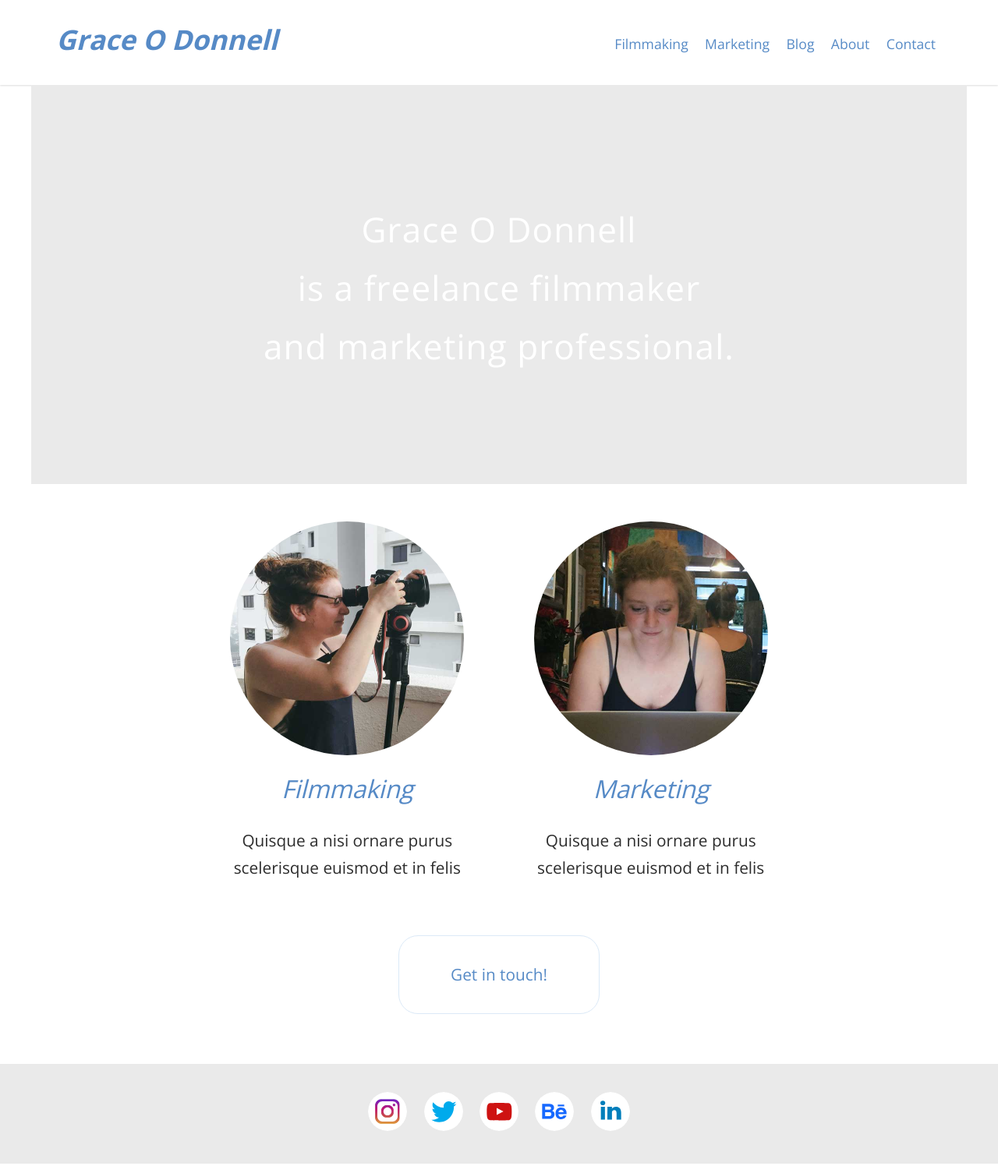
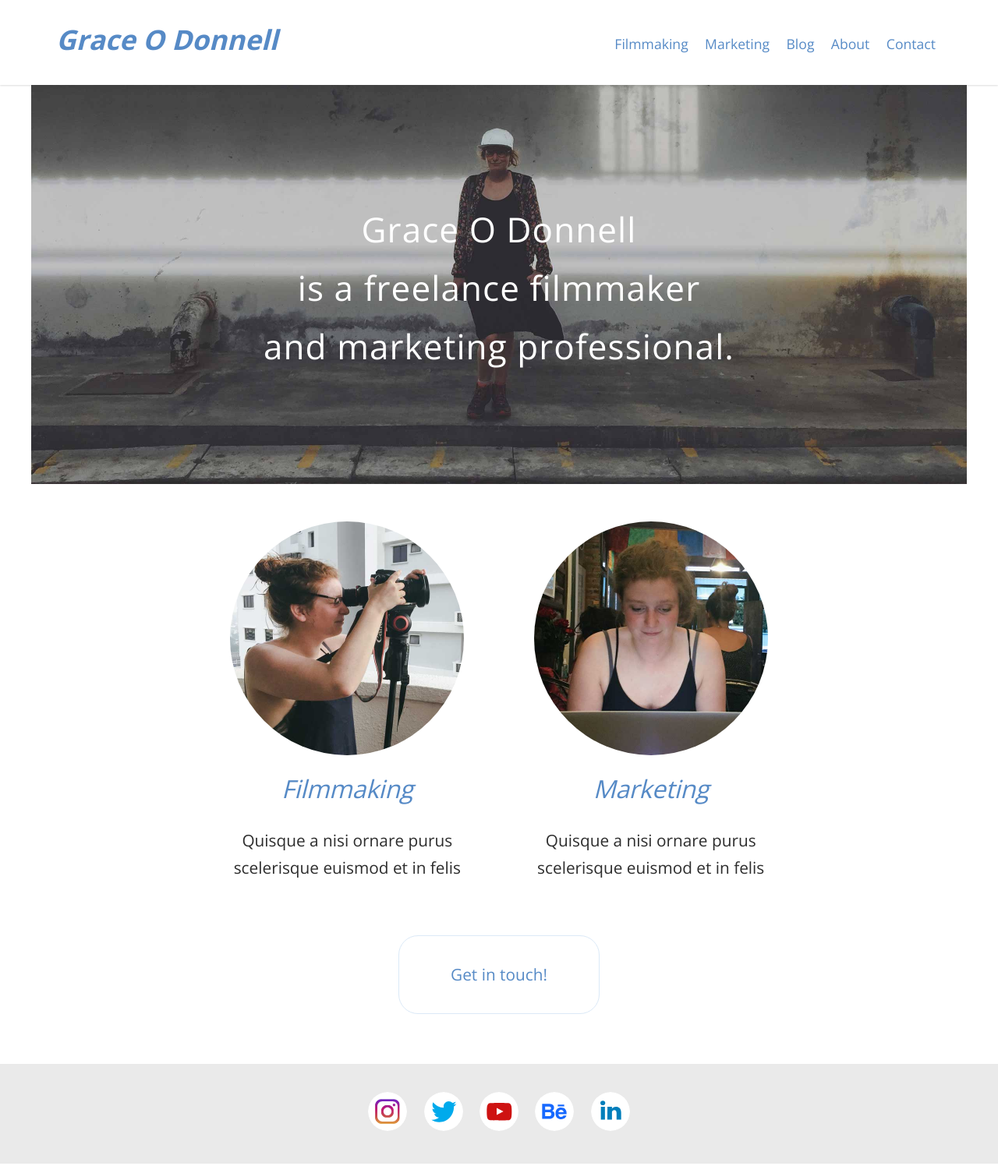
Before and after one commit to mikeweinhandl/graceodonnell-test, a Jekyll site: the page built from index.md, in a window 1280 px wide. Shown: the whole page at 78% size. Built offline with Jekyll 4.4.1, drawn with Linux system fonts in a browser that asks for light colours; some web fonts are replaced.

Commit message:
css testing

```diff
--- a/css/style.css
+++ b/css/style.css
@@ -159,7 +159,7 @@ main, nav {
   padding: 1rem;
 
   background-color: #eaeaea;
-  background-image: url("img/hero.jpg");
+  background-image: url("/img/hero.jpg");
   background-position: center;
   background-size: cover;
 }
```
